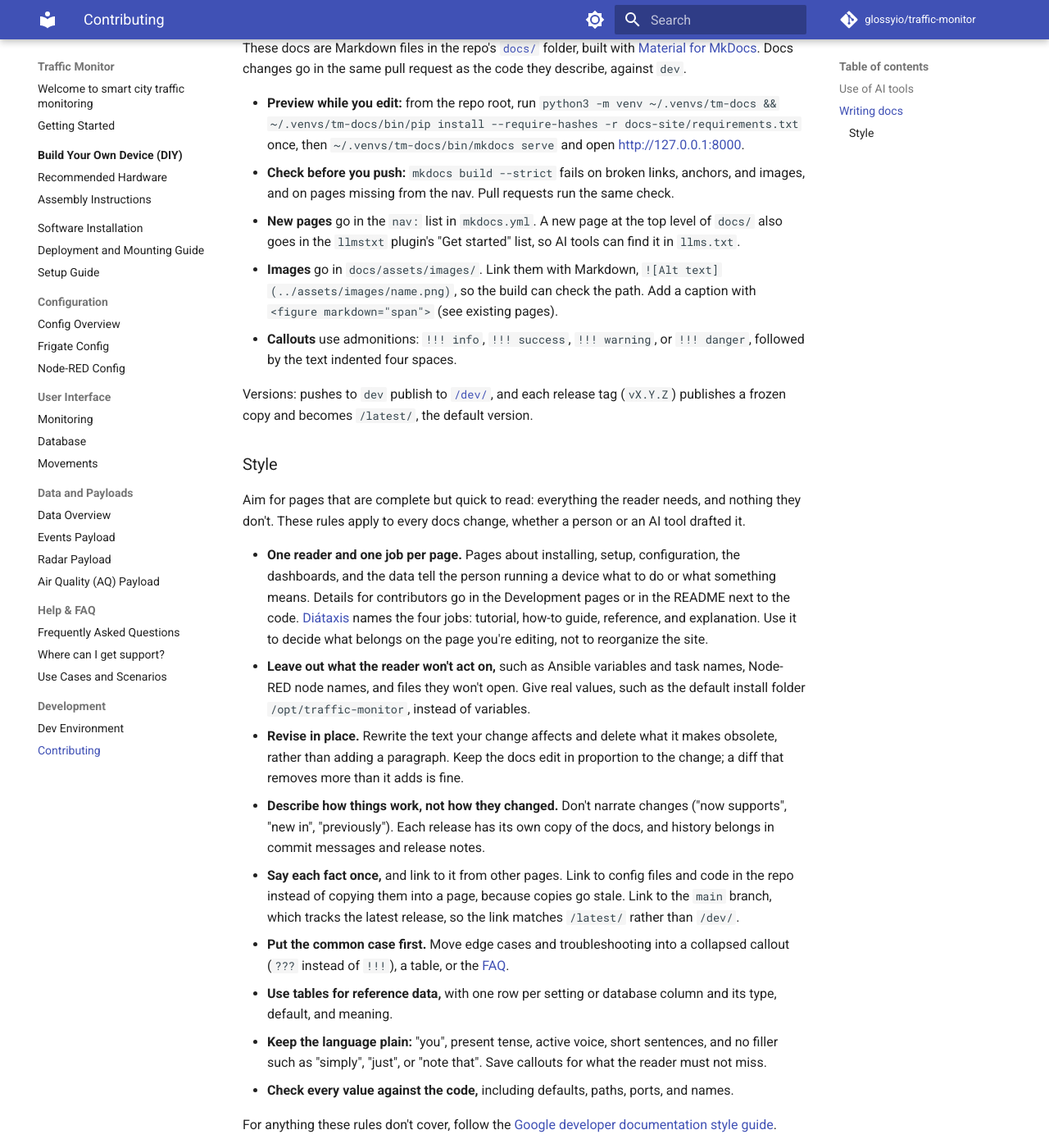
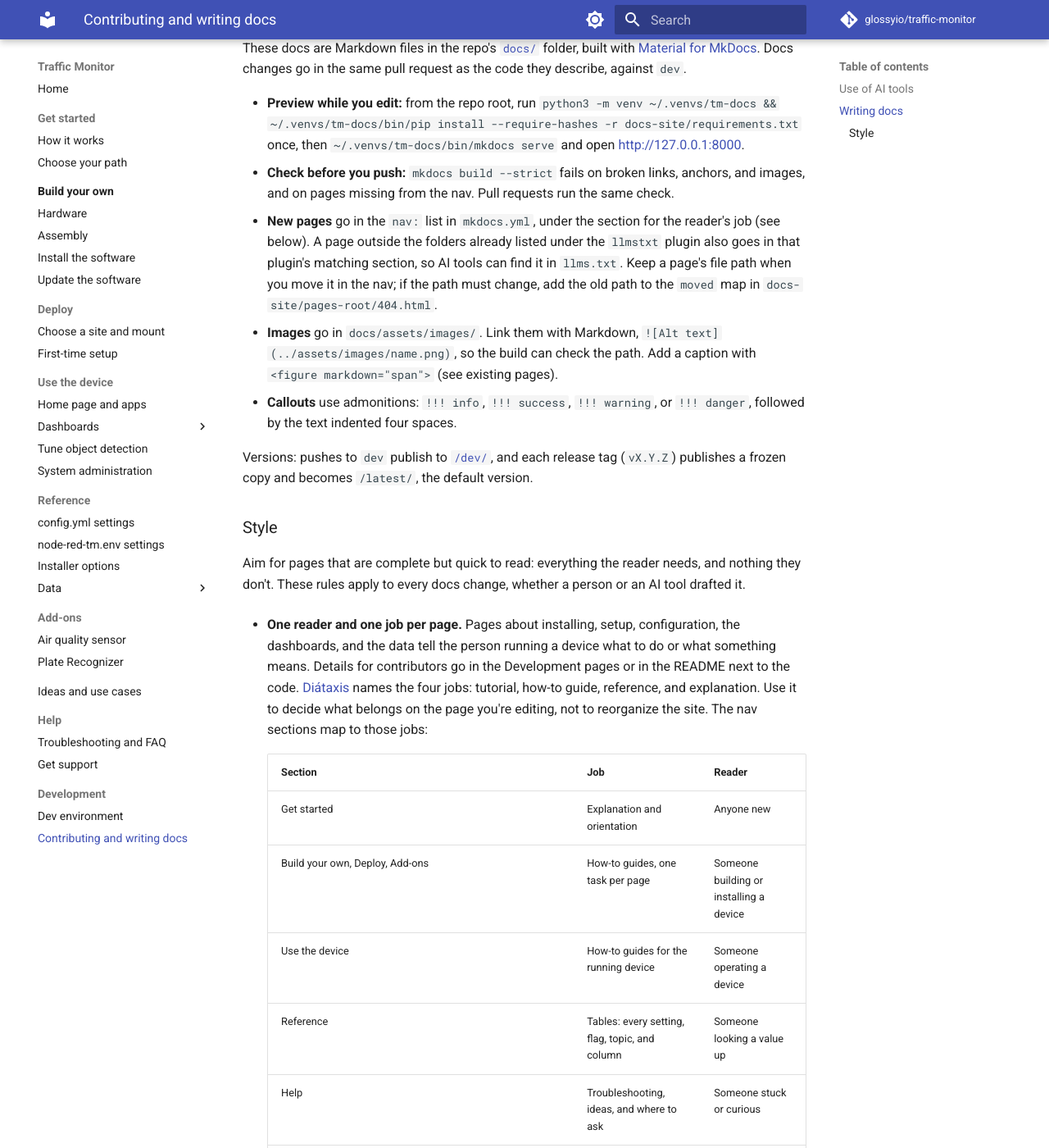
Before and after one commit to glossyio/traffic-monitor, an MkDocs documentation site: the page built from docs/development/contributing.md, in a window 1280 px wide and 1400 px high, scrolled down 831 px. Shown: the whole window at 82% size. Built offline with MkDocs 1.6.1 and Material for MkDocs 9.7.7, drawn with Linux system fonts in a browser that asks for light colours; comment, search, counter and statistics services are not loaded; the version menu is left out; some of the changed text lies outside the part shown.

Commit message:
Reorganize the docs nav by reader task and add the missing pages
Group the nav by what the reader is doing (get started, build, deploy,
use, reference, add-ons, help, development) instead of by component,
with sentence-case labels, following the structure proposed in the
2026-10-25 docs evaluation. File paths stay where they were so /latest/
links keep working; the one page that goes away, Config Overview, is
redirected to the config.yml settings page by the 404 page, which now
also handles moved paths inside a version.

New pages fill the gaps the evaluation found:

- How it works: one explanation of camera, radar, Frigate, Node-RED, and
  the database.
- Update the software: the in-place update path, and what -f replaces.
- Home page and apps: the proxied paths at http://<device>/.
- System administration: Cockpit, the services, and where files are.
- node-red-tm.env settings and Installer options: reference tables.
- MQTT and ThingsBoard: the broker, tm/events, the upload, and backup
  and restore. tm/event is not documented because nothing publishes it.
- Air quality sensor and Plate Recognizer add-on pages.

The llmstxt sections mirror the new nav, and the contributing page gets
a table mapping each section to its Diátaxis job.

Assisted-by: Claude Code 2.1.310 (CLI)
AI-Model: Claude Fable 5.1 (claude-fable-5-1)
AI-Effort: high
AI-Role: drafted

```diff
--- a/docs/development/contributing.md
+++ b/docs/development/contributing.md
@@ -24,7 +24,7 @@ These docs are Markdown files in the repo's [`docs/`](https://github.com/glossyi
   `python3 -m venv ~/.venvs/tm-docs && ~/.venvs/tm-docs/bin/pip install --require-hashes -r docs-site/requirements.txt`
   once, then `~/.venvs/tm-docs/bin/mkdocs serve` and open <http://127.0.0.1:8000>.
 * **Check before you push:** `mkdocs build --strict` fails on broken links, anchors, and images, and on pages missing from the nav. Pull requests run the same check.
-* **New pages** go in the `nav:` list in `mkdocs.yml`. A new page at the top level of `docs/` also goes in the `llmstxt` plugin's "Get started" list, so AI tools can find it in `llms.txt`.
+* **New pages** go in the `nav:` list in `mkdocs.yml`, under the section for the reader's job (see below). A page outside the folders already listed under the `llmstxt` plugin also goes in that plugin's matching section, so AI tools can find it in `llms.txt`. Keep a page's file path when you move it in the nav; if the path must change, add the old path to the `moved` map in `docs-site/pages-root/404.html`.
 * **Images** go in `docs/assets/images/`. Link them with Markdown, `![Alt text](../assets/images/name.png)`, so the build can check the path. Add a caption with `<figure markdown="span">` (see existing pages).
 * **Callouts** use admonitions: `!!! info`, `!!! success`, `!!! warning`, or `!!! danger`, followed by the text indented four spaces.
 
@@ -34,7 +34,16 @@ Versions: pushes to `dev` publish to [`/dev/`](https://docs.trafficmonitor.ai/de
 
 Aim for pages that are complete but quick to read: everything the reader needs, and nothing they don't. These rules apply to every docs change, whether a person or an AI tool drafted it.
 
-* **One reader and one job per page.** Pages about installing, setup, configuration, the dashboards, and the data tell the person running a device what to do or what something means. Details for contributors go in the Development pages or in the README next to the code. [Diátaxis](https://diataxis.fr/) names the four jobs: tutorial, how-to guide, reference, and explanation. Use it to decide what belongs on the page you're editing, not to reorganize the site.
+* **One reader and one job per page.** Pages about installing, setup, configuration, the dashboards, and the data tell the person running a device what to do or what something means. Details for contributors go in the Development pages or in the README next to the code. [Diátaxis](https://diataxis.fr/) names the four jobs: tutorial, how-to guide, reference, and explanation. Use it to decide what belongs on the page you're editing, not to reorganize the site. The nav sections map to those jobs:
+
+    | Section | Job | Reader |
+    |---|---|---|
+    | Get started | Explanation and orientation | Anyone new |
+    | Build your own, Deploy, Add-ons | How-to guides, one task per page | Someone building or installing a device |
+    | Use the device | How-to guides for the running device | Someone operating a device |
+    | Reference | Tables: every setting, flag, topic, and column | Someone looking a value up |
+    | Help | Troubleshooting, ideas, and where to ask | Someone stuck or curious |
+    | Development | Contributors | You |
 * **Leave out what the reader won't act on,** such as Ansible variables and task names, Node-RED node names, and files they won't open. Give real values, such as the default install folder `/opt/traffic-monitor`, instead of variables.
 * **Revise in place.** Rewrite the text your change affects and delete what it makes obsolete, rather than adding a paragraph. Keep the docs edit in proportion to the change; a diff that removes more than it adds is fine.
 * **Describe how things work, not how they changed.** Don't narrate changes ("now supports", "new in", "previously"). Each release has its own copy of the docs, and history belongs in commit messages and release notes.
--- a/mkdocs.yml
+++ b/mkdocs.yml
@@ -38,8 +38,8 @@ extra:
 plugins:
   - search
   # Writes llms.txt and llms-full.txt (https://llmstxt.org/) for AI tools.
-  # Pages in these folders are picked up automatically; a new top-level page
-  # must be added to "Get started".
+  # The sections mirror the nav below. A page in a listed folder is picked up
+  # automatically; a page outside those folders must be listed here by name.
   - llmstxt:
       # Links must include the version folder. The docs workflow sets
       # TM_DOCS_BASE_URL for each version it deploys.
@@ -53,18 +53,26 @@ plugins:
       sections:
         Get started:
           - README.md
+          - get-started/*.md
           - getting-started.md
+        Build your own:
           - build-your-own-device-diy/*.md
           - software-installation.md
+        Deploy:
           - deployment-and-mounting-guide.md
           - setup-guide.md
-        Configuration:
-          - configuration/*.md
-        User interface:
+        Use the device:
+          - use/*.md
           - ui/*.md
-        Data and payloads:
+          - configuration/frigate-config.md
+        Reference:
+          - configuration/node-red-config.md
+          - configuration/environment.md
+          - reference/*.md
           - data-and-payloads/*.md
-        Help and FAQ:
+        Add-ons:
+          - add-ons/*.md
+        Help:
           - help-and-faq/*.md
         Development:
           - development/*.md
@@ -93,33 +101,48 @@ validation:
   unrecognized_links: warn
   anchors: warn
 
+# Sections are named for what the reader is doing, not for the component.
+# Keep file paths stable when you move a page in the nav; a path that does
+# change needs a row in the "moved" map in docs-site/pages-root/404.html.
 nav:
-  - Welcome to smart city traffic monitoring: README.md
-  - Getting Started: getting-started.md
-  - Build Your Own Device (DIY):
+  - Home: README.md
+  - Get started:
+      - How it works: get-started/how-it-works.md
+      - Choose your path: getting-started.md
+  - Build your own:
       - build-your-own-device-diy/README.md
-      - Recommended Hardware: build-your-own-device-diy/recommended-hardware.md
-      - Assembly Instructions: build-your-own-device-diy/assembly-instructions.md
-  - Software Installation: software-installation.md
-  - Deployment and Mounting Guide: deployment-and-mounting-guide.md
-  - Setup Guide: setup-guide.md
-  - Configuration:
-      - Config Overview: configuration/overview.md
-      - Frigate Config: configuration/frigate-config.md
-      - Node-RED Config: configuration/node-red-config.md
-  - User Interface:
-      - Monitoring: ui/monitoring.md
-      - Database: ui/database.md
-      - Movements: ui/movements.md
-  - Data and Payloads:
-      - Data Overview: data-and-payloads/data-overview.md
-      - Events Payload: data-and-payloads/events-payload.md
-      - Radar Payload: data-and-payloads/radar-payload.md
-      - Air Quality (AQ) Payload: data-and-payloads/air-quality-aq-payload.md
-  - Help & FAQ:
-      - Frequently Asked Questions: help-and-faq/frequently-asked-questions.md
-      - Where can I get support?: help-and-faq/where-can-i-get-support.md
-      - Use Cases and Scenarios: help-and-faq/use-cases-and-scenarios.md
+      - Hardware: build-your-own-device-diy/recommended-hardware.md
+      - Assembly: build-your-own-device-diy/assembly-instructions.md
+      - Install the software: software-installation.md
+      - Update the software: build-your-own-device-diy/update.md
+  - Deploy:
+      - Choose a site and mount: deployment-and-mounting-guide.md
+      - First-time setup: setup-guide.md
+  - Use the device:
+      - Home page and apps: use/home-page.md
+      - Dashboards:
+          - Monitoring: ui/monitoring.md
+          - Movements: ui/movements.md
+          - Data export: ui/database.md
+      - Tune object detection: configuration/frigate-config.md
+      - System administration: use/system-admin.md
+  - Reference:
+      - config.yml settings: configuration/node-red-config.md
+      - node-red-tm.env settings: configuration/environment.md
+      - Installer options: reference/tmsetup.md
+      - Data:
+          - Data and privacy: data-and-payloads/data-overview.md
+          - Events: data-and-payloads/events-payload.md
+          - Radar: data-and-payloads/radar-payload.md
+          - Air quality: data-and-payloads/air-quality-aq-payload.md
+          - MQTT and ThingsBoard: data-and-payloads/integrations.md
+  - Add-ons:
+      - Air quality sensor: add-ons/air-quality.md
+      - Plate Recognizer: add-ons/plate-recognizer.md
+  - Ideas and use cases: help-and-faq/use-cases-and-scenarios.md
+  - Help:
+      - Troubleshooting and FAQ: help-and-faq/frequently-asked-questions.md
+      - Get support: help-and-faq/where-can-i-get-support.md
   - Development:
-      - Dev Environment: development/dev-environment.md
-      - Contributing: development/contributing.md
+      - Dev environment: development/dev-environment.md
+      - Contributing and writing docs: development/contributing.md
```
Also changed, not shown: CLAUDE.md (+1 -1 lines), docs/add-ons/air-quality.md (added, +65 -0 lines), docs/add-ons/plate-recognizer.md (added, +81 -0 lines), docs/build-your-own-device-diy/update.md (added, +53 -0 lines), docs/configuration/environment.md (added, +26 -0 lines), docs/configuration/overview.md (deleted, +0 -19 lines), docs/data-and-payloads/integrations.md (added, +48 -0 lines), docs/get-started/how-it-works.md (added, +38 -0 lines), docs/reference/tmsetup.md (added, +71 -0 lines), docs/use/home-page.md (added, +28 -0 lines), docs/use/system-admin.md (added, +53 -0 lines), 1 other file.
